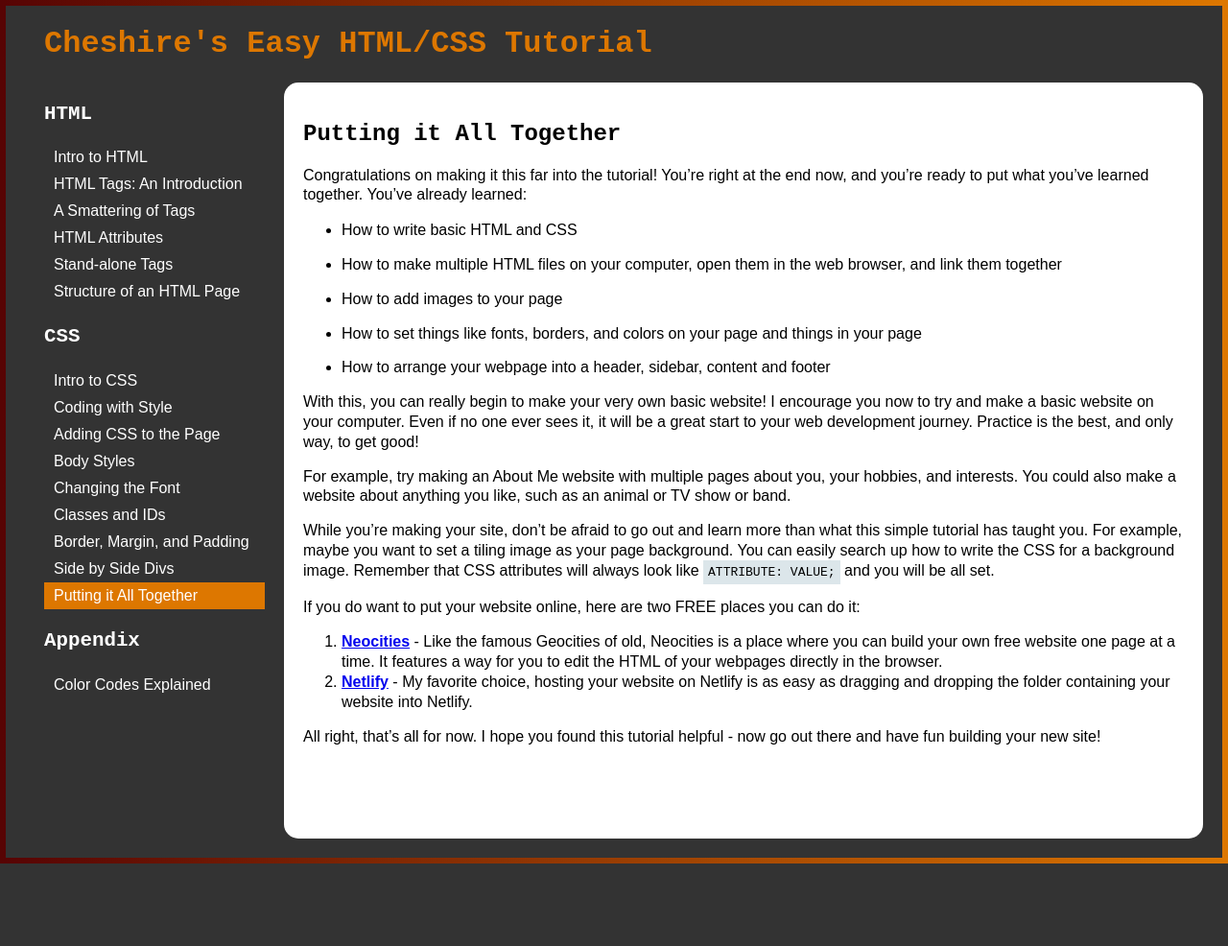
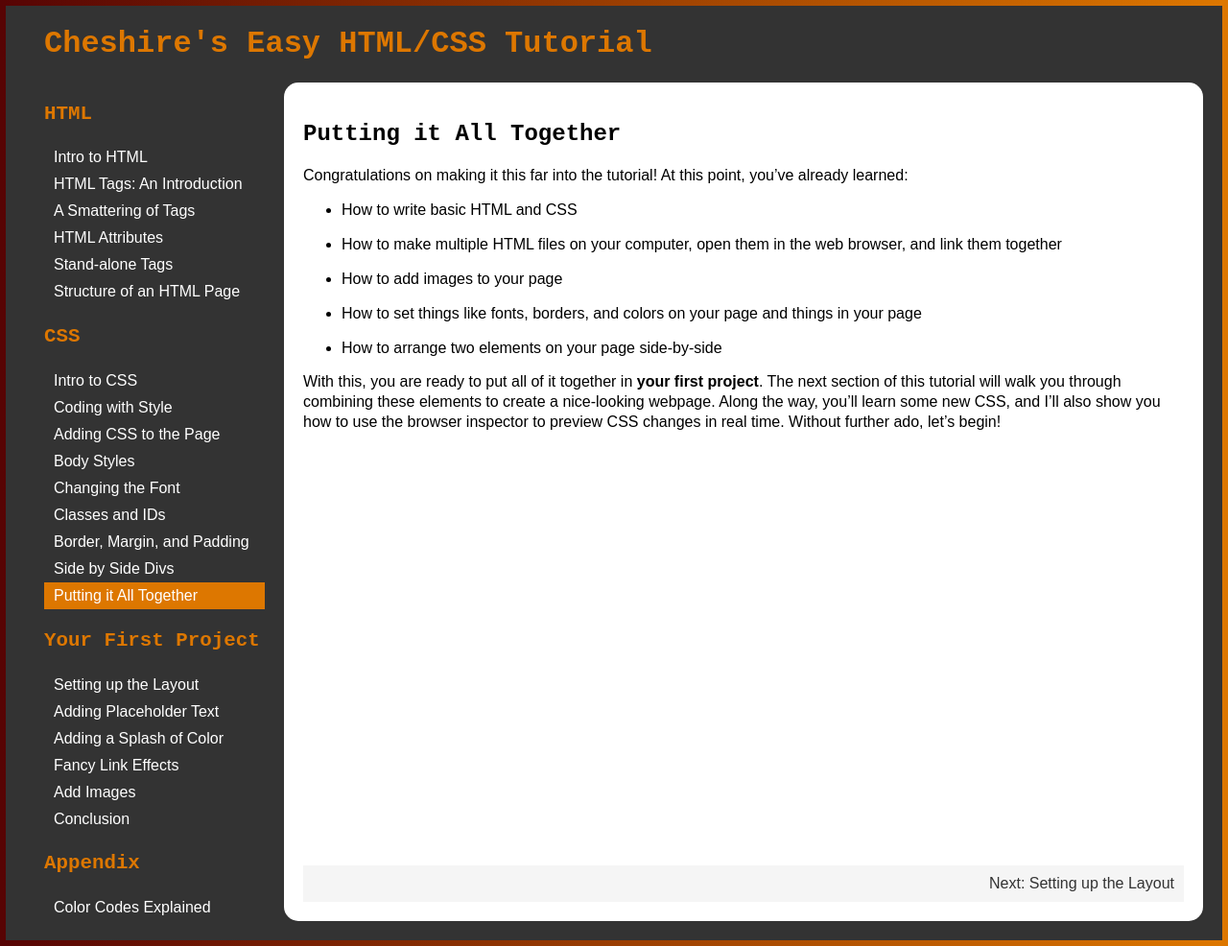
Before and after one commit to cheryllium/easy-html-css, a Jekyll site: the page built from _lessons/15-putting-it-all-together.md, in a window 1280 px wide. Shown: the whole page at 96% size. Built offline with Jekyll 4.4.1, drawn with Linux system fonts in a browser that asks for light colours; before the commit the page ends 900 px from its top, so only the background shows below that.

Commit message:
New project section; lessons 16 and 17

```diff
--- a/_layouts/default.html
+++ b/_layouts/default.html
@@ -116,6 +116,7 @@
      }
      h3 {
        font-size: 1.3rem;
+       color: #d70;
      }
 
      /* Style code blocks and inline code */
@@ -126,6 +127,7 @@
        margin-left: auto;
        margin-right: auto;
        margin-bottom: 15px;
+       text-wrap: wrap;
      }
 
      code {
@@ -187,6 +189,16 @@
        font-size: 110%;
        margin-bottom: 10px;
      }
+
+     /* Screenshot images */
+     .screenshot {
+       text-align: center;
+     }
+     .screenshot > img {
+       width: 700px;
+       max-width: 90%;
+       border: 1px solid #eee;
+     }
     </style>
     <meta name="viewport" content="width=device-width, initial-scale=1.0">
     <meta name="description" content="An easy HTML and CSS tutorial meant to help you get started making websites fast">
@@ -201,6 +213,7 @@
         {% for lesson in site.lessons %}
         {% if lesson.title == 'Intro to HTML' %}<h3>HTML</h3>{% endif %}
         {% if lesson.title == 'Intro to CSS' %}<h3>CSS</h3>{% endif %}
+        {% if lesson.title == 'Setting up the Layout' %}<h3>Your First Project</h3>{% endif %}
         {% if lesson.title == 'Color Codes Explained' %}<h3>Appendix</h3>{% endif %}
         {% if page.url == lesson.url %}<a href="{{ lesson.url }}" class="current">{{ lesson.title }}</a>
         {% else %}<a href="{{ lesson.url }}">{{ lesson.title }}</a>{% endif %}
@@ -211,7 +224,7 @@
         <div>
           {{ content }}
         </div>
-        {% if page.lesson < 15 %}
+        {% if page.lesson < 21 %}
         <div class="next">
           <a href="{{ page.next.url }}">Next: {{ page.next.title }}</a>
         </div>
--- a/_lessons/15-putting-it-all-together.md
+++ b/_lessons/15-putting-it-all-together.md
@@ -4,23 +4,12 @@ lesson: 15
 layout: default
 ---
 
-Congratulations on making it this far into the tutorial! You're right at the end now, and you're ready to put what you've learned together. You've already learned:
+Congratulations on making it this far into the tutorial! At this point, you've already learned:
 
 - How to write basic HTML and CSS
 - How to make multiple HTML files on your computer, open them in the web browser, and link them together
 - How to add images to your page
 - How to set things like fonts, borders, and colors on your page and things in your page
-- How to arrange your webpage into a header, sidebar, content and footer
+- How to arrange two elements on your page side-by-side
 
-With this, you can really begin to make your very own basic website! I encourage you now to try and make a basic website on your computer. Even if no one ever sees it, it will be a great start to your web development journey. Practice is the best, and only way, to get good!
-
-For example, try making an About Me website with multiple pages about you, your hobbies, and interests. You could also make a website about anything you like, such as an animal or TV show or band.
-
-While you're making your site, don't be afraid to go out and learn more than what this simple tutorial has taught you. For example, maybe you want to set a tiling image as your page background. You can easily search up how to write the CSS for a background image. Remember that CSS attributes will always look like `ATTRIBUTE: VALUE;` and you will be all set.
-
-If you do want to put your website online, here are two FREE places you can do it:
-
-1. **[Neocities](https://neocities.org/)** - Like the famous Geocities of old, Neocities is a place where you can build your own free website one page at a time. It features a way for you to edit the HTML of your webpages directly in the browser.
-2. **[Netlify](https://www.netlify.com/)** - My favorite choice, hosting your website on Netlify is as easy as dragging and dropping the folder containing your website into Netlify.
-
-All right, that's all for now. I hope you found this tutorial helpful - now go out there and have fun building your new site!
+With this, you are ready to put all of it together in **your first project**. The next section of this tutorial will walk you through combining these elements to create a nice-looking webpage. Along the way, you'll learn some new CSS, and I'll also show you how to use the browser inspector to preview CSS changes in real time. Without further ado, let's begin!
--- /dev/null
+++ b/_lessons/18-adding-some-color.md
@@ -0,0 +1,5 @@
+---
+title: Adding a Splash of Color
+lesson: 18
+layout: default
+---
--- /dev/null
+++ b/_lessons/19-fancy-link-effects.md
@@ -0,0 +1,5 @@
+---
+title: Fancy Link Effects
+lesson: 19
+layout: default
+---
--- /dev/null
+++ b/_lessons/20-add-images.md
@@ -0,0 +1,5 @@
+---
+title: Add Images
+lesson: 20
+layout: default
+---
```
Also changed, not shown: _lessons/14-side-by-side-divs.md (+1 -1 lines), _lessons/16-setting-up-the-layout.md (added, +151 -0 lines), _lessons/17-adding-placeholder-text.md (added, +149 -0 lines), _lessons/21-conclusion.md (added, +18 -0 lines), _lessons/22-extra-color-codes-explained.md (renamed from _lessons/16-extra-color-codes-explained.md, +1 -1 lines), assets/ch16_2.png (added), assets/ch16_3.png (added), assets/ch16_4.png (added), assets/ch17_1.png (added), assets/ch17_2.png (added), assets/ch17_3.png (added), assets/ch17_4.png (added), assets/ch17_5.png (added). Lines whose indentation alone changed are shown as unchanged.
